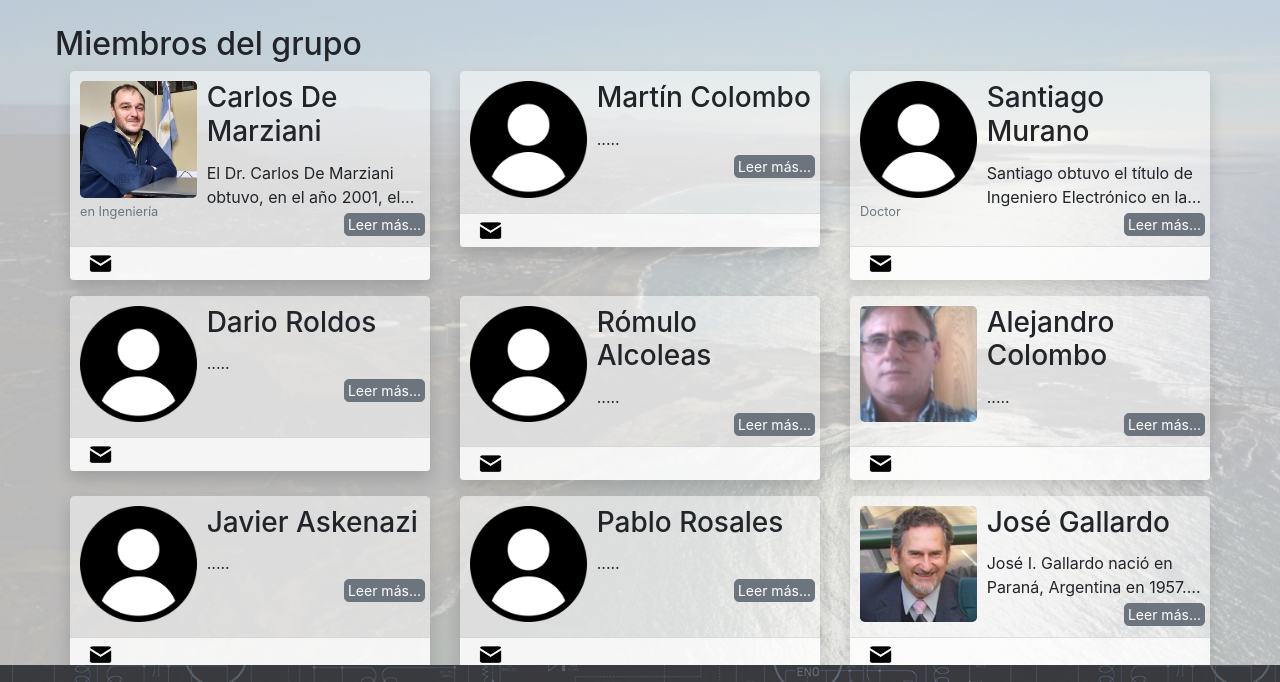
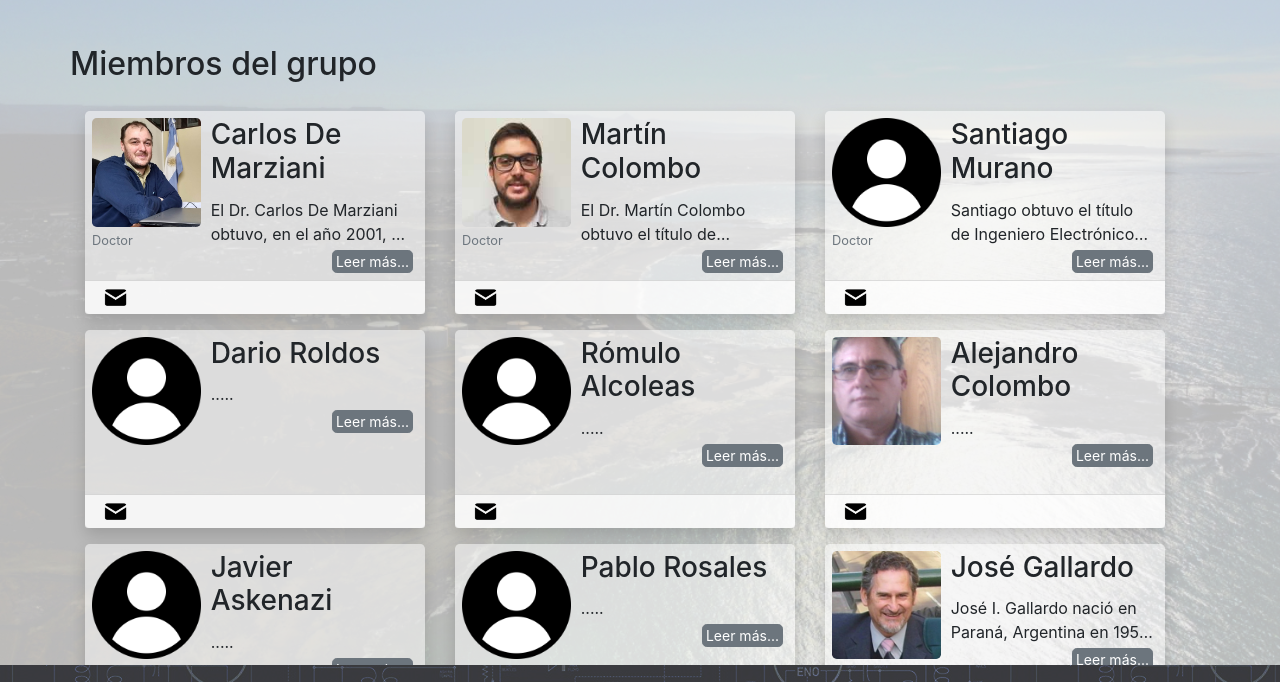
Before and after one commit to sendevo/institucional-gipis-unpsjb, a plain HTML site: page index.html at #/group in a window 1280 px wide. Shown: the part 91-773 px from the top of the page. Drawn offline with nearby package versions, Linux system fonts and the light colour scheme.

Commit message:
Actualizacion DB. Fixes estilo moviles

```diff
--- a/database.json
+++ b/database.json
@@ -12,6 +12,10 @@
             {
                 "src": "img/slideshow/slideshow2.jpg",
                 "caption": "Universidad Nacional de la Patagonia San Juan Bosco"
+            },
+            {
+                "src": "img/slideshow/slideshow3.jpg",
+                "caption": "Universidad Nacional de la Patagonia San Juan Bosco"
             }
         ],
         "sections": [
@@ -25,7 +29,7 @@
         "members": {
             "cdemarziani": {
                 "name": "Carlos De Marziani",
-                "degree": " en Ingeniería",
+                "degree": "Doctor",
                 "position": "Profesor Titular UNPSJB, Inv. Adjunto CONICET",
                 "pic": "img/profiles/Carlos.jpg",
                 "desc": "El Dr. Carlos De Marziani obtuvo, en el año 2001, el título de Ingeniero Electrónico en la Universidad Nacional de la Patagonia San Juan Bosco (Argentina). En el año 2007, obtuvo el título de Doctor en el Departamento de Electrónica de la Universidad de Alcalá (España). Actualmente se desempeña como Profesor Titular en el área de Sistemas Digitales en el Departamento de Electrónica de la Universidad Nacional de la Patagonia San Juan Bosco. Además es Investigador Adjunto en el Consejo Nacional de Investigaciones Científicas y Técnicas (CONICET). Sus áreas de investigación son redes de sensores, integración multisensorial, sistemas electrónicos para robots y procesamiento digital de señales. Participa en diferentes proyectos de investigación científica con financiamiento público de entidades nacionales. Actualmente dirige dos tesis doctorales. Ha publicado numerosos artículos en congresos científicos a nivel nacional e internacional; como así también artículos en revistas indexadas con alto índice de impacto.",
@@ -35,18 +39,18 @@
             },
             "mcolombo":{
                 "name": "Martín Colombo",
-                "degree": "",
-                "position": "",
-                "pic": "",
-                "desc": ".....",
+                "degree": "Doctor",
+                "position": "Profesor Adjunto",
+                "pic": "img/profiles/Martin.jpg",
+                "desc": "El Dr. Martín Colombo obtuvo el título de Ingeniero Electrónico en la Universidad Nacional de la Patagonia San Juan Bosco (Argentina) en el año 2014. En el año 2021 obtuvo el título de Doctor en Ingeniería por la Universidad Nacional de La Plata (Argentina) y Doctor en Electrónica: Sistemas Electrónicos Avanzados, Sistemas Inteligentes por la Universidad de Alcalá de Henares (España) en cotutela. Actualmente se desempeña como Profesor Adjunto en el área de Sistemas de Comunicaciones en el Departamento de Electrónica de la Universidad Nacional de la Patagonia San Juan Bosco. Sus áreas de investigación actuales son sistemas de comunicaciones digitales, comunicaciones por la red eléctrica, y procesamiento digital de señales para sistemas de comunicaciones.",
                 "contact": {
-                    "email": "martin.colombo@hotmail.com"
+                    "email": "mcolombo@ing.unp.edu.ar"
                 }
             },
             "smurano":{
                 "name": "Santiago Murano",
                 "degree": "Doctor",
-                "position": "",
+                "position": "Jefe de Trabajos Prácticos",
                 "pic": "",
                 "desc": "Santiago obtuvo el título de Ingeniero Electrónico en la Universidad Nacional de la Patagonia San Juan Bosco en 2012, el título de Máster en Sistemas Electrónica Avanzados. Sistemas Inteligentes en la Universidad de Alcalá (España), y el homónimo ",
                 "contact": {
--- a/index.html
+++ b/index.html
@@ -4,13 +4,13 @@
 <head>
   <!-- ##################### META ##################### -->
   <meta http-equiv="Content-Type" content="text/html; charset=UTF-8" />
-  <meta name="viewport" content="width=device-width, initial-scale=1, shrink-to-fit=no">
+  <meta name="viewport" content="width=device-width, minimum-scale=1.0, maximum-scale=1.0, initial-scale=1, shrink-to-fit=no, user-scalable=no, viewport-fit=cover">
   <meta http-equiv="X-UA-Compatible" content="IE=edge" />
   <meta name="msapplication-tap-highlight" content="no" />
   <meta name="description" content="GIPIS | UNPSJB" />
   <meta name="author" content="GIPIS" />
   <meta name="keywords" content="Research, Academic, Institutional, Investigación, Académica, UNPSJB" />
-  <link rel="icon" href="img/icon.png">
+  <link rel="icon" href="favicon.ico">
 
   <!-- ##################### CSS ##################### -->
   <!--<link type="text/css" rel="stylesheet" href="style/icons.css" />-->
@@ -37,8 +37,7 @@
 
   <!-- ##################### NAVBAR ##################### -->
   <nav class="navbar navbar-expand-lg navbar-dark fixed-top" style="background-image: url('img/navbar_bkground.png');">
-    <a class="navbar-brand" href="http://www.ing.unp.edu.ar/"><img width="65" height="65"  src="img/logo_gipis.png"></a>
-
+    <a class="navbar-brand" href="http://www.gipis.unp.edu.ar/"><img width="65" height="65"  src="img/logo_gipis.png"></a>
     <button class="navbar-toggler" type="button" data-toggle="collapse" data-target="#navbarSupportedContent" aria-controls="navbarSupportedContent" aria-expanded="false" aria-label="Toggle navigation">
       <span class="navbar-toggler-icon"></span>
     </button>
@@ -62,8 +61,7 @@
         <input class="form-control mr-sm-2" type="search" placeholder="Buscar" aria-label="Buscar" ng-model="item_filter">
       </form>
     </div>
-
-    <a class="navbar-brand" href="http://www.unp.edu.ar/"><img width="65" height="65"  src="img/logo_grande.png"></a>
+    <a class="navbar-brand d-none d-lg-block" href="http://www.unp.edu.ar/"><img width="65" height="65"  src="img/logo_grande.png"></a>
   </nav>
 
   <!-- ##################### VIEWS ##################### -->
--- a/views/group.html
+++ b/views/group.html
@@ -1,13 +1,13 @@
 <div class="container">
 	<br>
 	<div class="row" ng-repeat="cat in db.group.categories">
-		<div class="row">
+		<div class="row container">
 			<h2>{{cat.name}}</h2>
 		</div>
-		<div class="row">
-			<div class="col-6 col-md-6 col-lg-4" ng-repeat="mbr in cat.members">
+		<div class="row container">
+			<div class="col-xs-12 col-md-6 col-lg-4" ng-repeat="mbr in cat.members">
 				<div class="card mb-3 rounded-lg shadow" style="background: rgba(255, 255, 255, .5); border: 0;">
-					<div class="row no-gutters" style="padding: 10px 0px 10px 10px">
+					<div class="row no-gutters" style="padding: 7px">
 						<div class="col-md-4">
 							<img src="{{db.group.members[mbr].pic ? db.group.members[mbr].pic : 'img/profile.png'}}" class="card-img rounded-lg" alt="profile">
 							<p class="card-text" style="line-height: 0.9em;margin-top: 5px">
@@ -17,7 +17,7 @@
 							</p>
 						</div>
 						<div class="col-md-8">
-							<div class="card-body" style="padding:0px 5px 0px 10px">
+							<div class="card-body" style="padding:0px 5px 0px 10px; height: 150px;">
 								<h3 class="card-title">{{db.group.members[mbr].name}}</h3>
 								<p style="
 									margin-bottom: 4px;
```
Also changed, not shown: controllers/index.js (+12 -0 lines), views/home.html (+4 -2 lines), favicon.ico (added), img/marker-icon@2x.png (added), img/profiles/Martin.jpg (added), img/profiles/Martin.png (added), img/slideshow/slideshow3.jpg (added).
